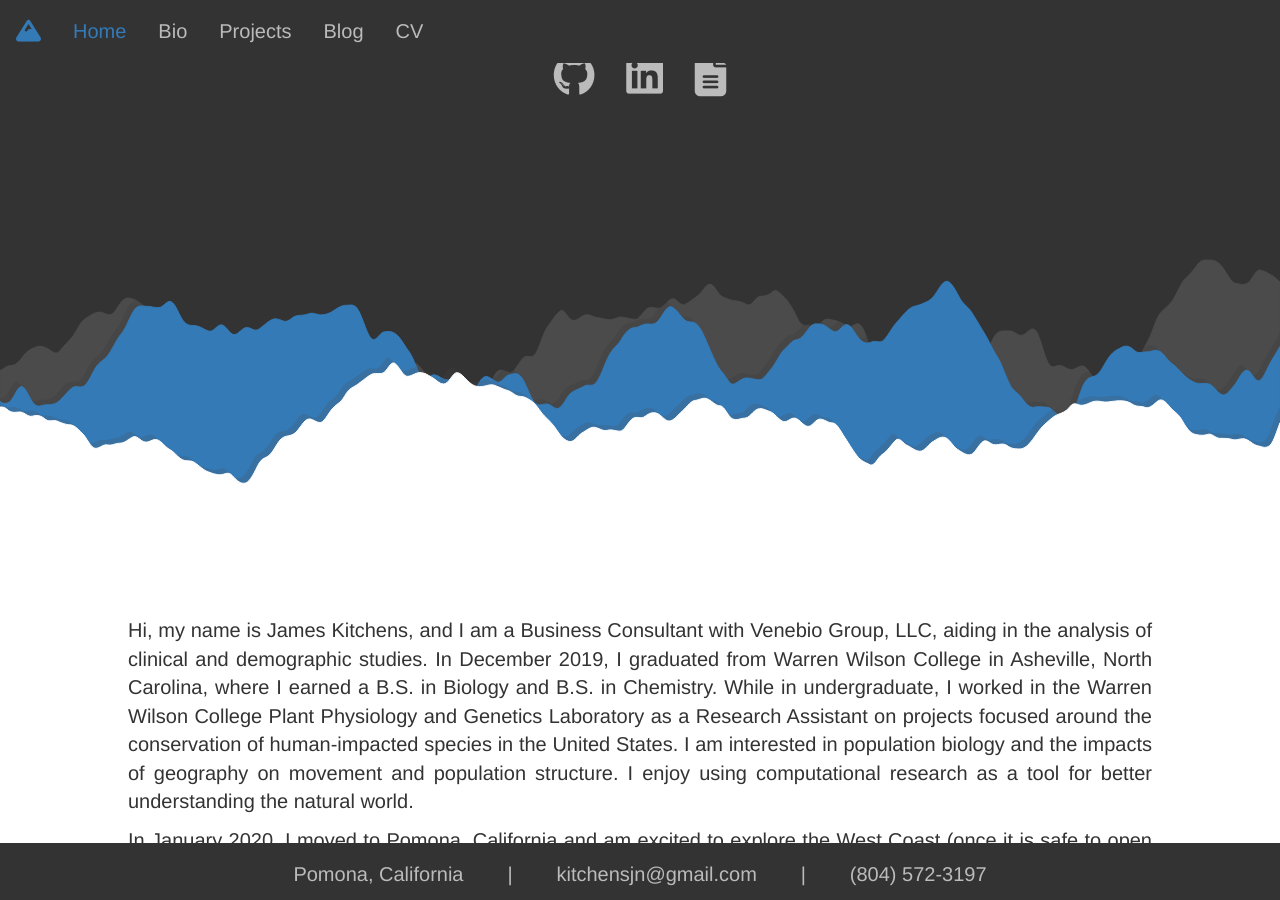
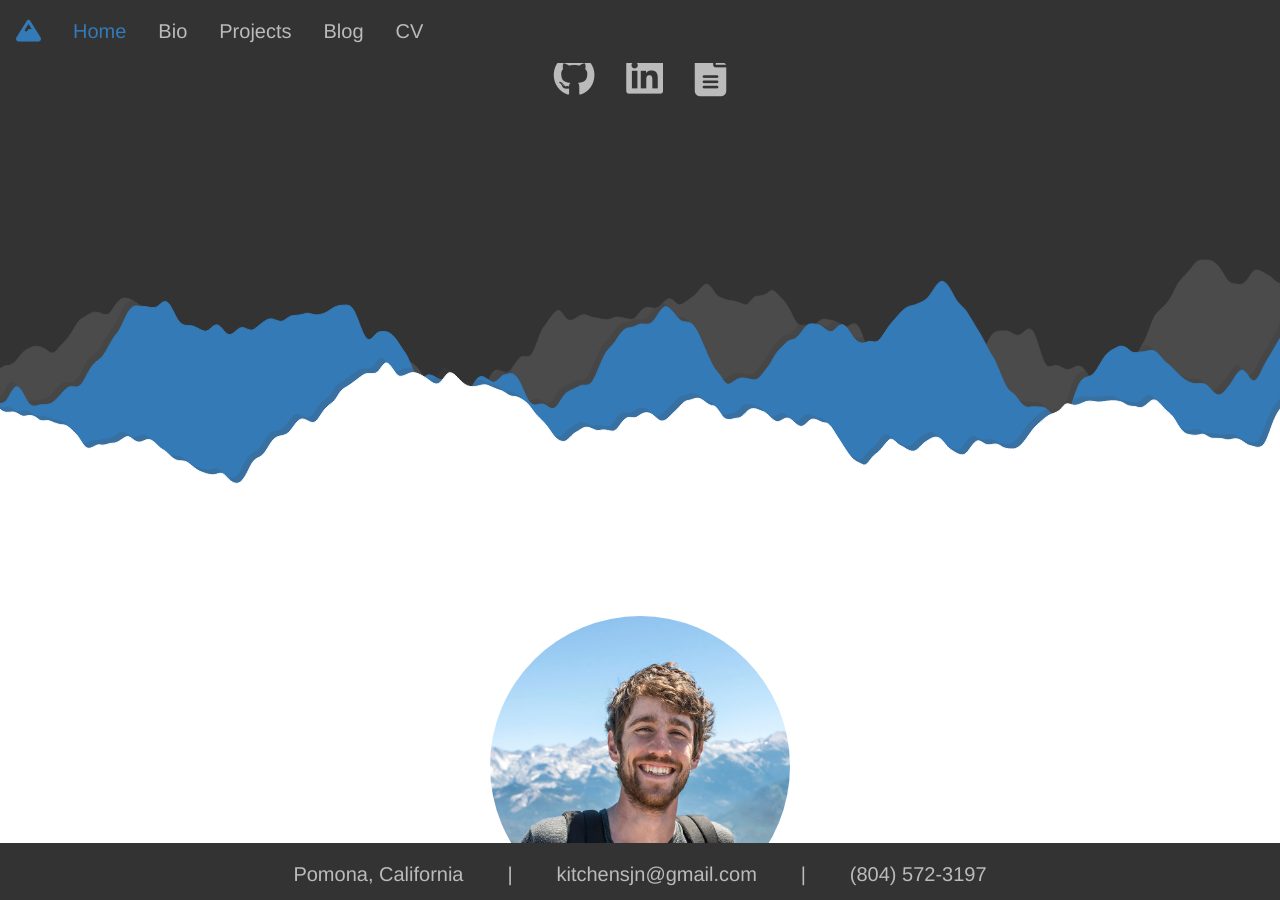
Before and after one commit to kitchensjn/parallax-mountains, a Jekyll site: the page built from index.md, in a window 1280 px wide and 900 px high, scrolled down 359 px. Built offline with Jekyll 4.4.1, drawn with Linux system fonts in a browser that asks for light colours; nearby versions of some CDN libraries.

Commit message:
added headshot option

```diff
--- a/_includes/bio.html
+++ b/_includes/bio.html
@@ -1,11 +1,22 @@
 <div id="bio" class="section">
+    {% if page.headshot.size > 0 %}
+        <div style="text-align: center; margin-bottom: 60px;">
+            <img src="{{ page.headshot | relative_url}}" width="300px" style="border-radius: 50%;">
+        </div>
+    {% endif %}
     {% if page.bio.size > 0 %}
         {{ page.bio | strip | markdownify }}
     {% endif %}
     {% if page.skills.size > 0 %}
         <div style="margin: 50px 0px;">
             {% for skillset in page.skills %}
+                {% if forloop.first %}
+                    <div class="cat" style="text-align: center; margin: 0px 0px 2.5px 0px;">
+                {% elsif forloop.last %}
+                    <div class="cat" style="text-align: center; margin: 2.5px 0px 0px 0px;">
+                {% else %}
                     <div class="cat" style="text-align: center; margin: 2.5px 0px;">
+                {% endif %}
                         {% for skill in skillset %}
                             <div class="background">
                                 <p class="skill">{{ skill }}</p>
--- a/index.md
+++ b/index.md
@@ -1,5 +1,7 @@
 ---
 layout: home
+
+headshot: assets/headshot/KitchensJames_Headshot.jpg
 
 bio: |
   Hi, my name is James Kitchens, and I am a Business Consultant with Venebio Group, LLC, aiding in the analysis of clinical and demographic studies. In December 2019, I graduated from Warren Wilson College in Asheville, North Carolina, where I earned a B.S. in Biology and B.S. in Chemistry. While in undergraduate, I worked in the Warren Wilson College Plant Physiology and Genetics Laboratory as a Research Assistant on projects focused around the conservation of human-impacted species in the United States. I am interested in population biology and the impacts of geography on movement and population structure. I enjoy using computational research as a tool for better understanding the natural world.
```
Also changed, not shown: assets/headshot/KitchensJames_Headshot.jpg (added), 2 other files. Lines whose indentation alone changed are shown as unchanged.
